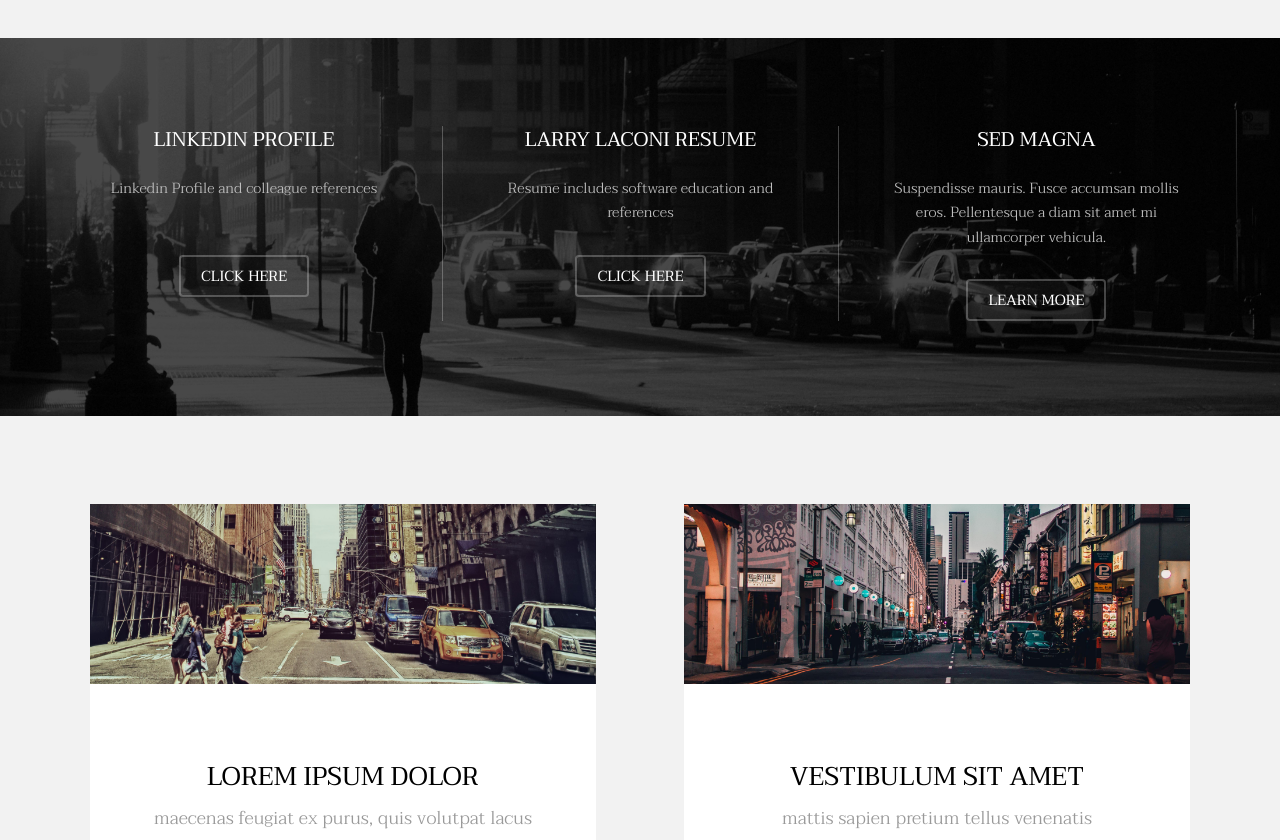
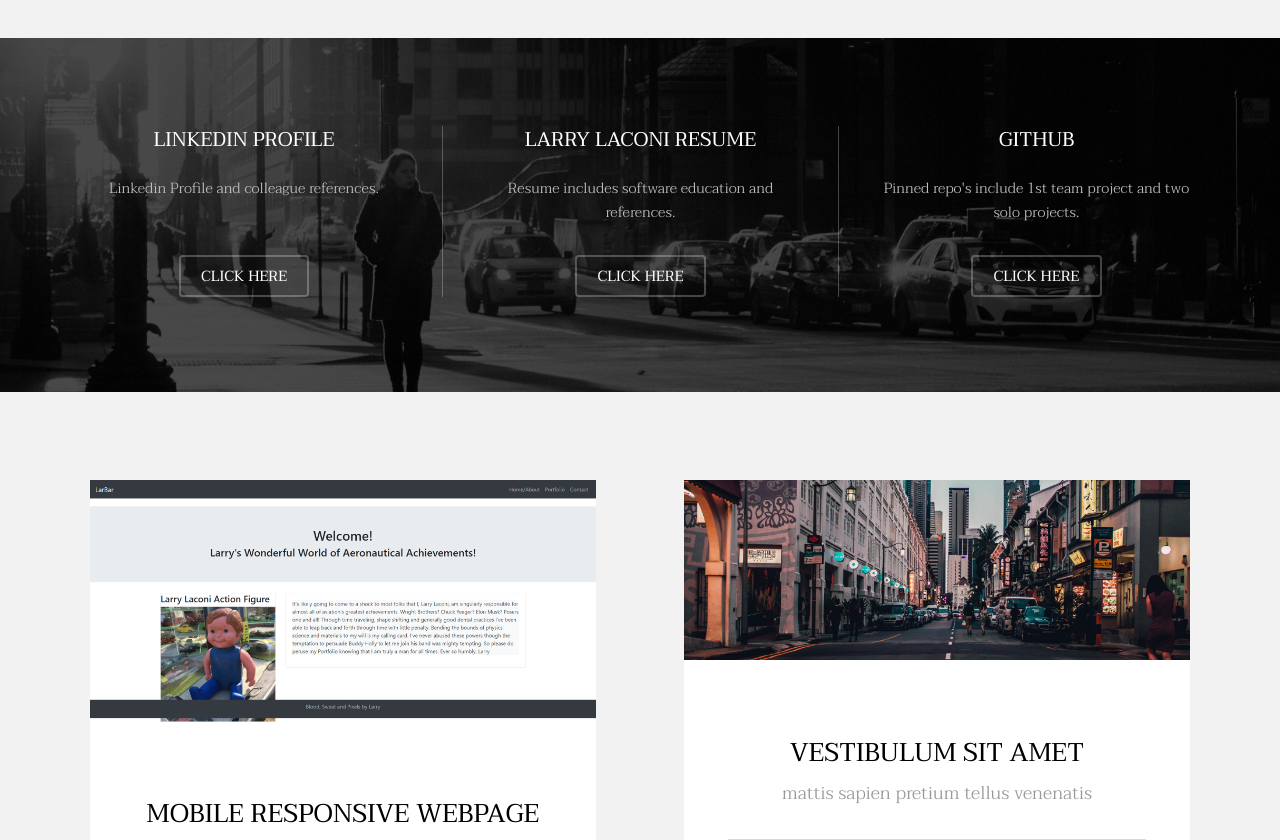
Before and after one commit to soverylarry/soverylarry.github.io, a plain HTML site: page index.html in a window 1280 px wide. Shown: the part 1960-2800 px from the top of the page. Drawn offline with Linux system fonts and the light colour scheme.

Commit message:
updating more images

```diff
--- a/index.html
+++ b/index.html
@@ -39,6 +39,9 @@
 					<h1>Larry Laconi....an Older Bolder Coder</h1>
 					<p>Project Repository<br />
 					built by blood, sweat and pixels.</p>
+					<p>email: soverylarry@gmail.com <br>
+						phone: 203-927-0818</p>
+
 					<a href="#one" class="button special scrolly">Projects Below</a>
 				</div>
 			</section>
@@ -73,7 +76,7 @@
 							<header>
 								<h3>Linkedin Profile</h3>
 							</header>
-							<p>Linkedin Profile and colleague references</p>
+							<p>Linkedin Profile and colleague references.</p>
 							<br>
 							<ul class="actions">
 								<li><a href="https://www.linkedin.com/in/larry-laconi-48a0642/" target="_blank" class="button alt">Click Here</a></li>
@@ -83,18 +86,18 @@
 							<header>
 								<h3>Larry Laconi Resume</h3>
 							</header>
-							<p>Resume includes software education and references</p>
+							<p>Resume includes software education and references.</p>
 							<ul class="actions">
 								<li><a href="assets\Larry Laconi Resume June 2020.pdf" target="_blank" class="button alt">Click Here</a></li>
 							</ul>
 						</div>
 						<div>
 							<header>
-								<h3>Sed Magna</h3>
+								<h3>GitHub</h3>
 							</header>
-							<p>Suspendisse mauris. Fusce accumsan mollis eros. Pellentesque a diam sit amet mi ullamcorper vehicula.</p>
+							<p>Pinned repo's include 1st team project and two solo projects.</p>
 							<ul class="actions">
-								<li><a href="#" class="button alt">Learn More</a></li>
+								<li><a href="https://github.com/soverylarry" class="button alt">Click Here</a></li>
 							</ul>
 						</div>
 					</div>
@@ -109,15 +112,15 @@
 						<div>
 							<div class="box">
 								<div class="image fit">
-									<img src="images/pic02.jpg" alt="" />
+									<a href="https://soverylarry.github.io/Mobile-Responsive-Demo/" target="_blank"> <img src="images\Mobile Responsive project image.png" alt="" /></a>
 								</div>
 								<div class="content">
 									<header class="align-center">
-										<h2>Lorem ipsum dolor</h2>
-										<p>maecenas feugiat ex purus, quis volutpat lacus placerat</p>
+										<h2>Mobile Responsive Webpage project</h2>
+										<p>The deployed page was created to demo mastery of a fully mobile responsive site.</p>
 									</header>
 									<hr />
-									<p> Cras aliquet urna ut sapien tincidunt, quis malesuada elit facilisis. Vestibulum sit amet tortor velit. Nam elementum nibh a libero pharetra elementum. Maecenas feugiat ex purus, quis volutpat lacus placerat malesuada. Praesent in sem ex. Morbi mattis sapien pretium tellus venenatis, at egestas urna ornare.</p>
+									<p> This project is intended to demonstrate my understanding and deployment of Bootstrap CSS Framework. I created a mobile responsive portofolio, home/about page and contact page. Additionally a Navbar was added along with a sticky footer. </p>
 								</div>
 							</div>
 						</div>
```
Also changed, not shown: images/Mobile Responsive project image.png (added).
